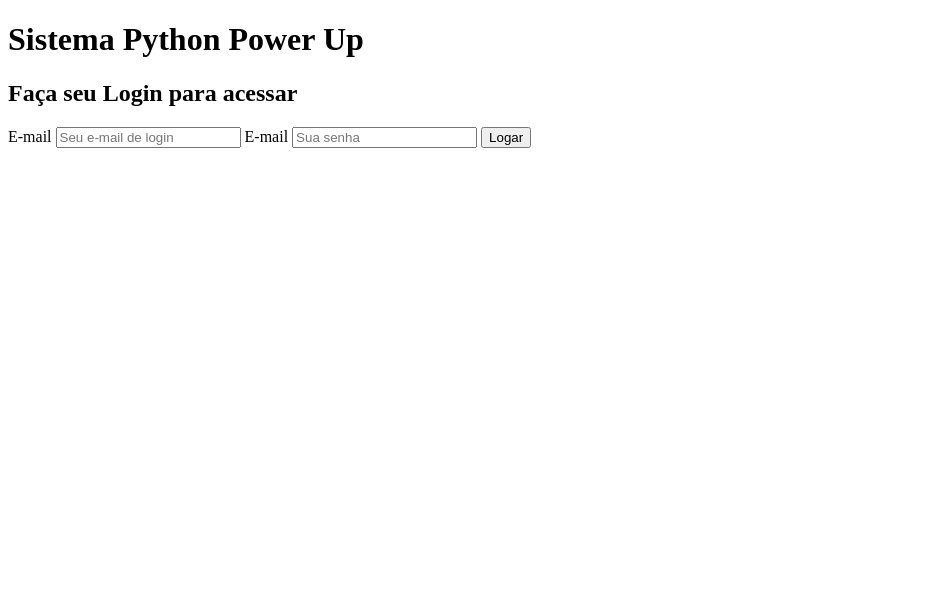
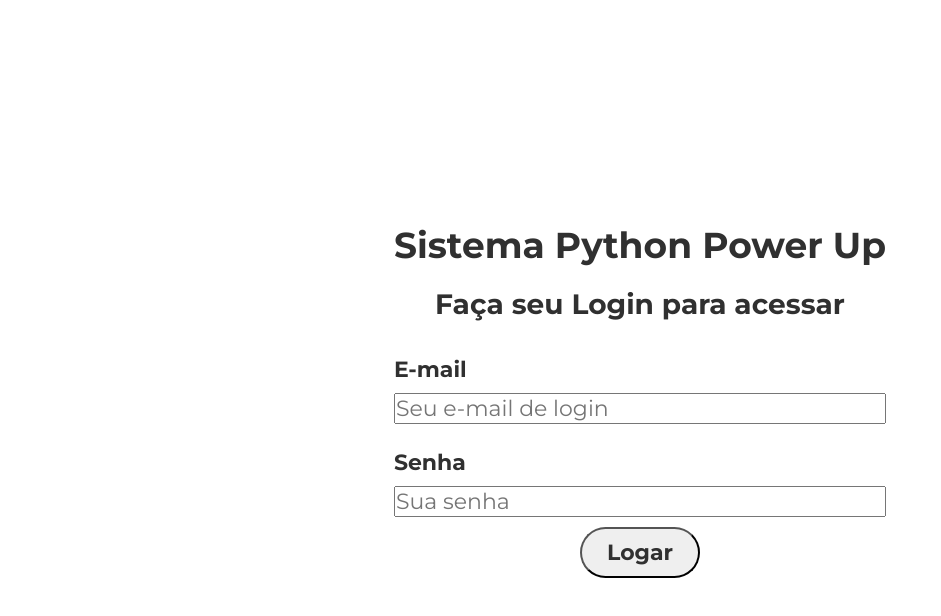
Before and after one commit to lucas-dos-santos-gomes/sistema-python-power-up, a plain HTML site: page index.html in a window 1280 px wide. Shown: the whole page, without its empty margins (0-941 px from the left). Drawn offline with Linux system fonts and the light colour scheme.

Commit message:
Estilo quase pronto

```diff
--- a/index.html
+++ b/index.html
@@ -6,20 +6,24 @@
   <meta name="authors" content="Lucas dos Santos Gomes">
   <link rel="preconnect" href="https://fonts.googleapis.com">
   <link rel="preconnect" href="https://fonts.gstatic.com" crossorigin>
-  <link href="https://fonts.googleapis.com/css2?family=Montserrat:wght@400;500&family=Oxanium:wght@300;400;700&display=swap" rel="stylesheet">
+  <link href="https://fonts.googleapis.com/css2?family=Montserrat:wght@400;500;600;700&display=swap" rel="stylesheet">
+  <link rel="stylesheet" href="style.css">
+  <link rel="shortcut icon" href="logo-hashtag.webp" type="image/x-icon">
   <title>Login</title>
 </head>
 <body>
-  <h1>Sistema Python Power Up</h1>
-  <h2>Faça seu Login para acessar</h2>
-  <form>
-    <label for="email">E-mail</label>
-    <input type="email" id="email" placeholder="Seu e-mail de login" />
+  <main>
+    <h1>Sistema Python Power Up</h1>
+    <h2>Faça seu Login para acessar</h2>
+    <form>
+      <label for="email">E-mail</label>
+      <input type="email" id="email" placeholder="Seu e-mail de login" required />
 
-    <label for="password">E-mail</label>
-    <input type="password" id="password" placeholder="Sua senha" />
+      <label for="password">Senha</label>
+      <input type="password" id="password" placeholder="Sua senha" required />
 
-    <button>Logar</button>
-  </form>
+      <button class="login">Logar</button>
+    </form>
+  </main>
 </body>
 </html>
--- /dev/null
+++ b/style.css
@@ -0,0 +1,59 @@
+* {
+  font-family: 'Montserrat', sans-serif;
+  margin: 0;
+  padding: 0;
+  box-sizing: border-box;
+  font-weight: bold;
+  color: #303030;
+}
+
+body {
+  display: grid;
+  place-items: center;
+  min-height: 100vh;
+  max-width: 100vw;
+}
+
+main {
+
+}
+
+h1, h2 {
+  text-align: center;
+}
+
+h1 {
+  font-size: 36px;
+}
+
+h2 {
+  font-size: 28px;
+  margin-block: 20px;
+}
+
+label, input, button {
+  font-size: 22px;
+}
+
+label {
+  margin-top: 15px;
+}
+
+input {
+  font-weight: 400;
+}
+
+form {
+  display: flex;
+  flex-direction: column;
+  gap: 10px;
+}
+
+button {
+  margin: auto;
+  border-radius: 50px;
+}
+
+.login {
+  padding: 10px 25px;
+}
```
